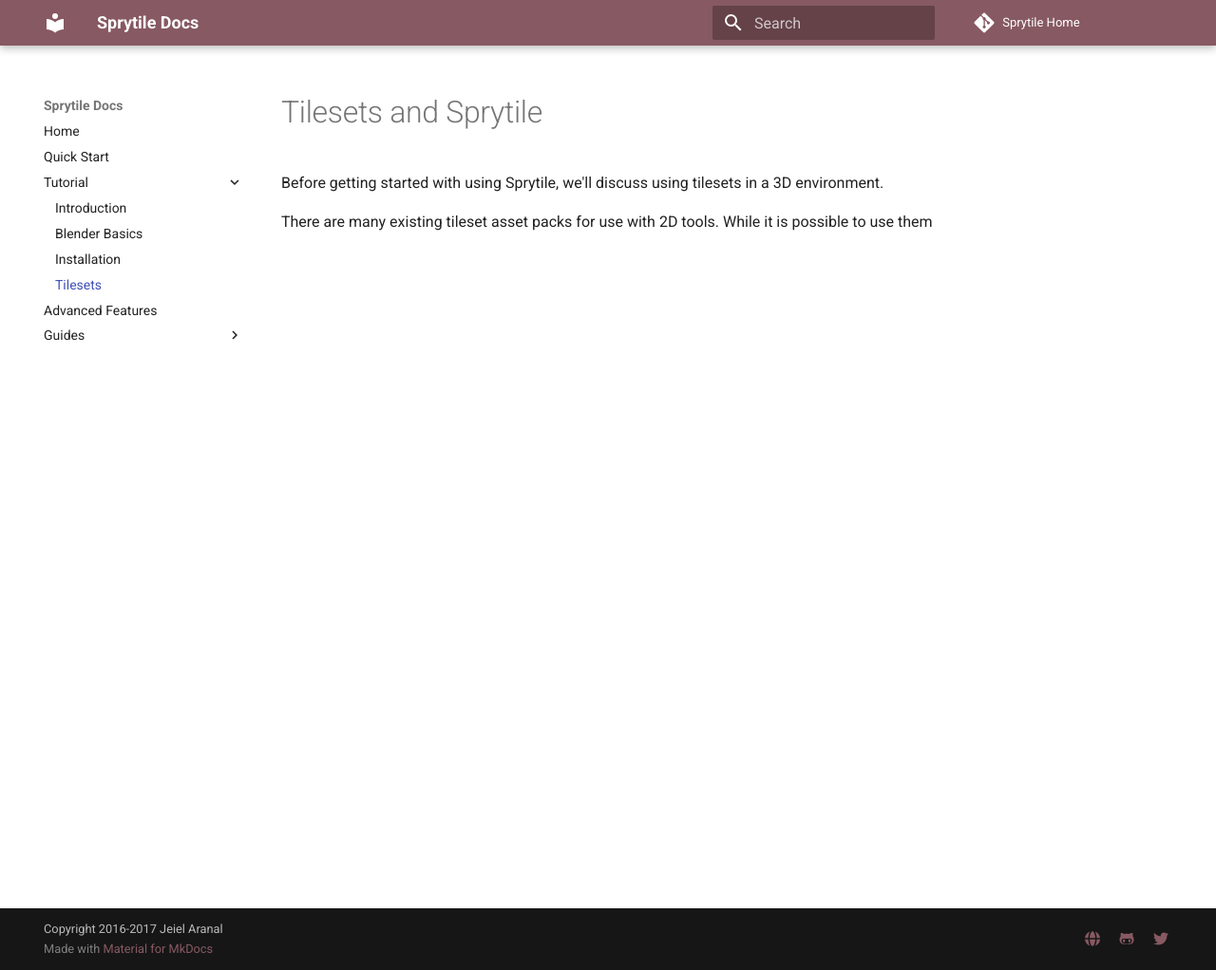
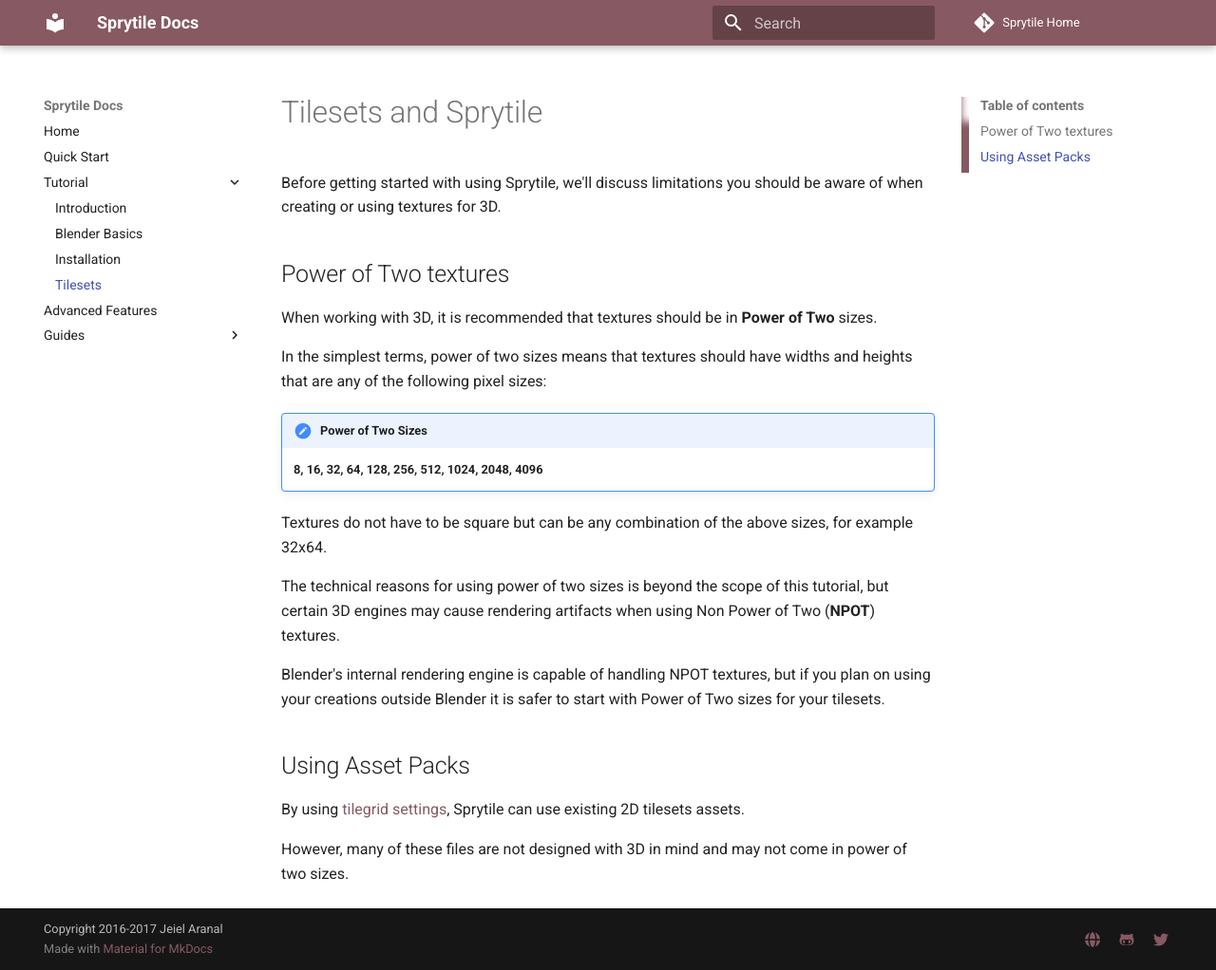
Before and after one commit to Sprytile/SprytileDocs, an MkDocs documentation site: the page built from docs/tutorial/tilesets.md, in a window 1280 px wide and 1022 px high. Shown: the whole window at 95% size. Built offline with MkDocs 1.6.1 and Material for MkDocs 9.7.7, drawn with Linux system fonts in a browser that asks for light colours; old or Windows-style settings are respelled for this version of MkDocs.

Commit message:
Update tilesets tutorial

```diff
--- a/docs/tutorial/tilesets.md
+++ b/docs/tutorial/tilesets.md
@@ -1,5 +1,25 @@
 # Tilesets and Sprytile
 
-Before getting started with using Sprytile, we'll discuss using tilesets in a 3D environment.
+Before getting started with using Sprytile, we'll discuss limitations you should be aware of when creating or using textures for 3D.
 
-There are many existing tileset asset packs for use with 2D tools. While it is possible to use them
+## Power of Two textures
+
+When working with 3D, it is recommended that textures should be in **Power of Two** sizes.
+
+In the simplest terms, power of two sizes means that textures should have widths and heights that are any of the following pixel sizes:
+
+!!! note "Power of Two Sizes"
+
+	**8, 16, 32, 64, 128, 256, 512, 1024, 2048, 4096**
+
+Textures do not have to be square but can be any combination of the above sizes, for example 32x64.
+
+The technical reasons for using power of two sizes is beyond the scope of this tutorial, but certain 3D engines may cause rendering artifacts when using Non Power of Two (**NPOT**) textures.
+
+Blender's internal rendering engine is capable of handling NPOT textures, but if you plan on using your creations outside Blender it is safer to start with Power of Two sizes for your tilesets.
+
+## Using Asset Packs
+
+By using [tilegrid settings](../advanced-features#additional-tile-grid-settings), Sprytile can use existing 2D tilesets assets.
+
+However, many of these files are not designed with 3D in mind and may not come in power of two sizes.
```
